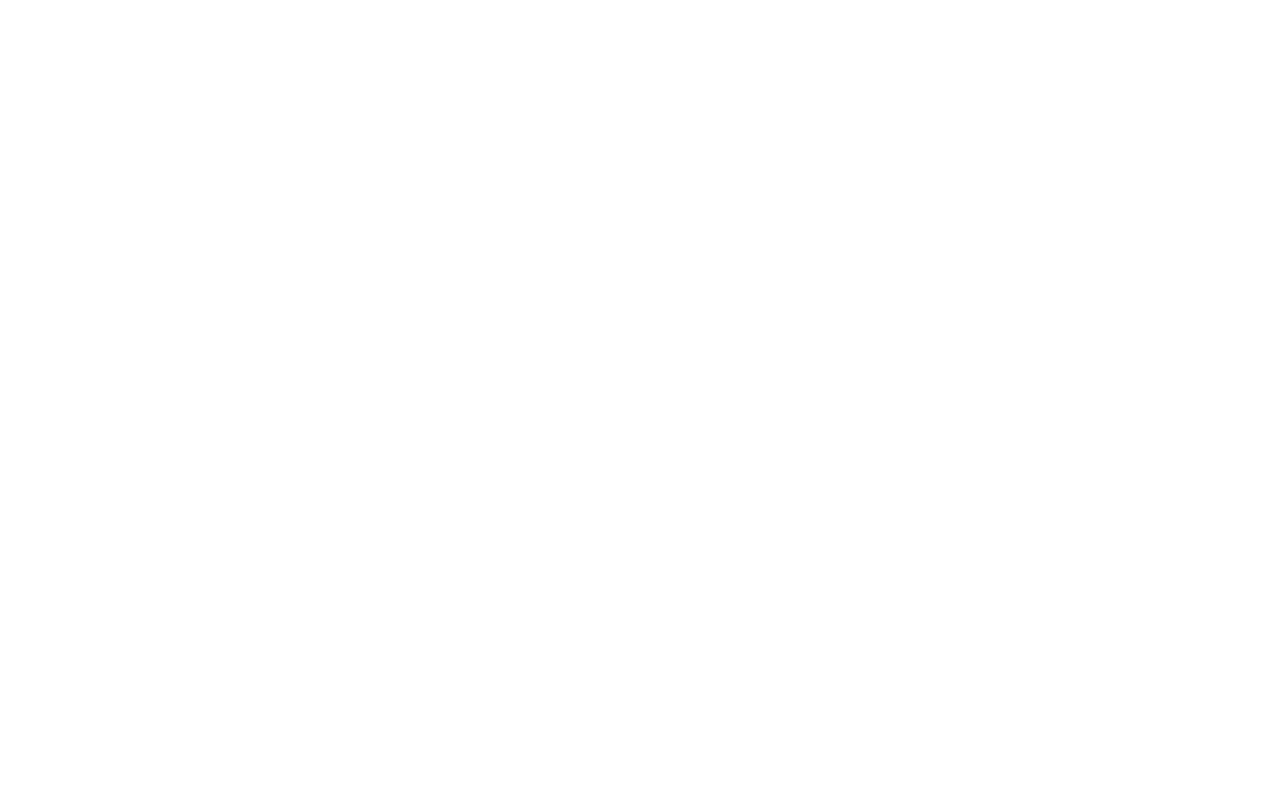
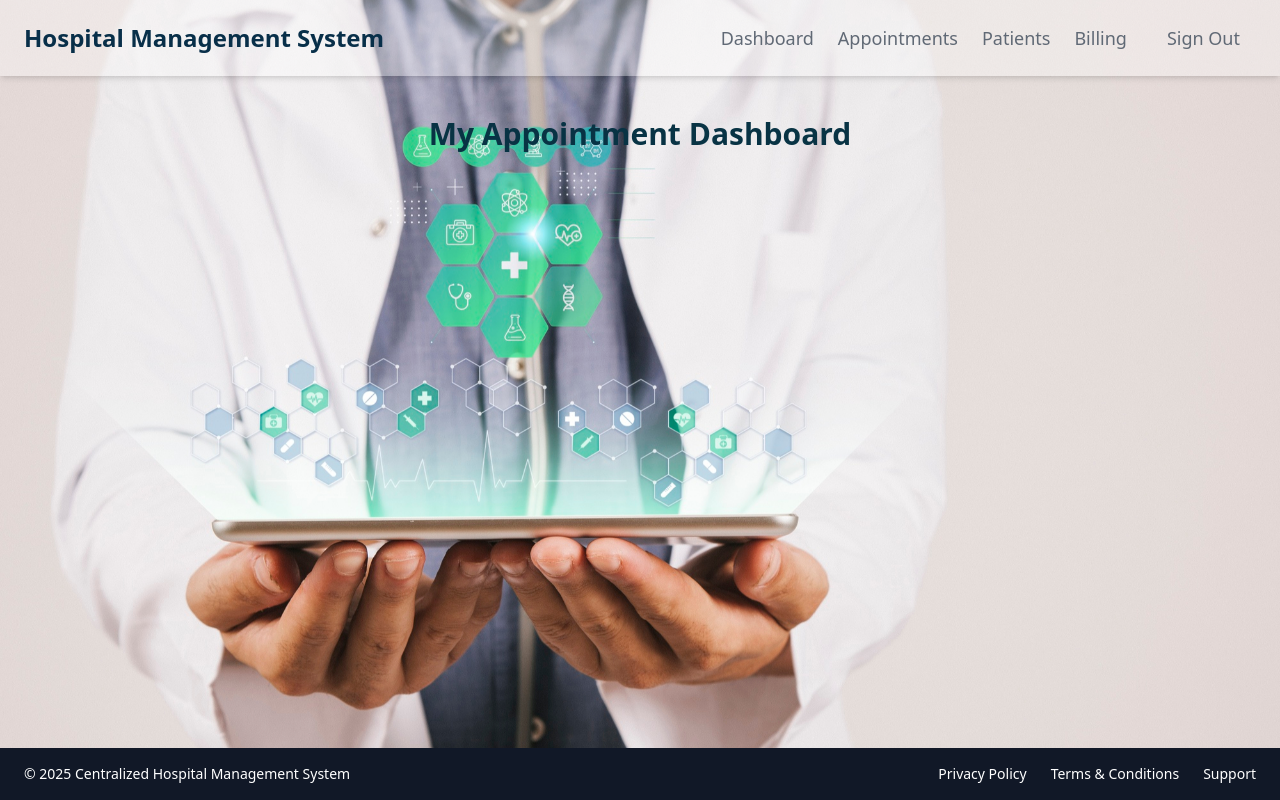
Before and after one commit to ga1ib/Centralized-Health-Management-System, a React (Vite) app in the folder frontend/Hms/: page /patient-view-appointment in a window 1280 px wide. Before the commit this address had no page. Built offline with nearby package versions, Linux system fonts and the light colour scheme; sample sign-in values are in the browser's storage.

Commit message:
patient view appointment dashboard update

```diff
--- a/frontend/Hms/src/App.jsx
+++ b/frontend/Hms/src/App.jsx
@@ -12,6 +12,7 @@
 import BookPatientAppointment from "./BookPatientAppointment";
 import PatientMedicalHistory from "./PatientMedicalHistory";
 import PatientPaymentHistory from "./PatientPaymentHistory";
+import ViewPatientAppointment from "./ViewPatientAppointment";
 
 function App() {
   return (
@@ -103,6 +104,14 @@
             </PrivateRoute>
           }
         />
+        <Route
+          path="/patient-view-appointment"
+          element={
+            <PrivateRoute>
+            <ViewPatientAppointment />
+            </PrivateRoute>
+          }
+        />
       </Routes>
     </Router>
   );
--- a/frontend/Hms/src/PatientAppointment.jsx
+++ b/frontend/Hms/src/PatientAppointment.jsx
@@ -23,7 +23,7 @@
                     <div className="bg-white p-6 rounded-lg shadow-md text-center">
                         <h3 className="text-xl font-semibold">My Appointment</h3>
                         <p className="text-gray-600">View your appointments.</p>
-                        <a href="./ViewPatientAppointment.jsx">
+                        <a href="/patient-view-appointment">
                             <button className="mt-4 px-4 py-2 bg-blue-600 text-white rounded hover:bg-blue-700">
                                 View Appointments
                             </button>
--- a/frontend/Hms/src/PatientDashboard.jsx
+++ b/frontend/Hms/src/PatientDashboard.jsx
@@ -24,16 +24,20 @@
           <div className="bg-white p-6 rounded-lg shadow-md text-center">
             <h3 className="text-xl font-semibold">Medical Records</h3>
             <p className="text-gray-600">View your medical history and prescriptions.</p>
+            <a href="/patient-medical-reports">
               <button className="mt-4 px-4 py-2 bg-blue-600 text-white rounded hover:bg-blue-700">
                 View Records
               </button>
+            </a>
           </div>
           <div className="bg-white p-6 rounded-lg shadow-md text-center">
             <h3 className="text-xl font-semibold">Billing & Payments</h3>
             <p className="text-gray-600">Check invoices and make payments.</p>
+            <a href="/patient-payment-history">
               <button className="mt-4 px-4 py-2 bg-blue-600 text-white rounded hover:bg-blue-700">
                 Manage Payments
               </button>
+            </a>
           </div>
         </div>
       </main>
--- a/frontend/Hms/src/ViewPatientAppointment.jsx
+++ b/frontend/Hms/src/ViewPatientAppointment.jsx
@@ -4,11 +4,11 @@
 
 const ViewPatientAppointment = () => {
     return (
-        <div className="flex flex-col min-h-screen bg-[url('../image/bg-01.jpg')] bg-fixed bg-cover bg-center">
+        <div className="flex flex-col min-h-screen bg-[url('../image/bg-02.jpg')] bg-fixed bg-cover bg-center">
             <Header />
             <main className="flex-grow container mx-auto py-10 px-6">
                 <h2 className="text-3xl font-bold text-center text-cyan-950 mb-6">
-                    ViewPatientAppointment
+                    My Appointment Dashboard
                 </h2>
             </main>
             <Footer />
```
Lines whose indentation alone changed are shown as unchanged.
